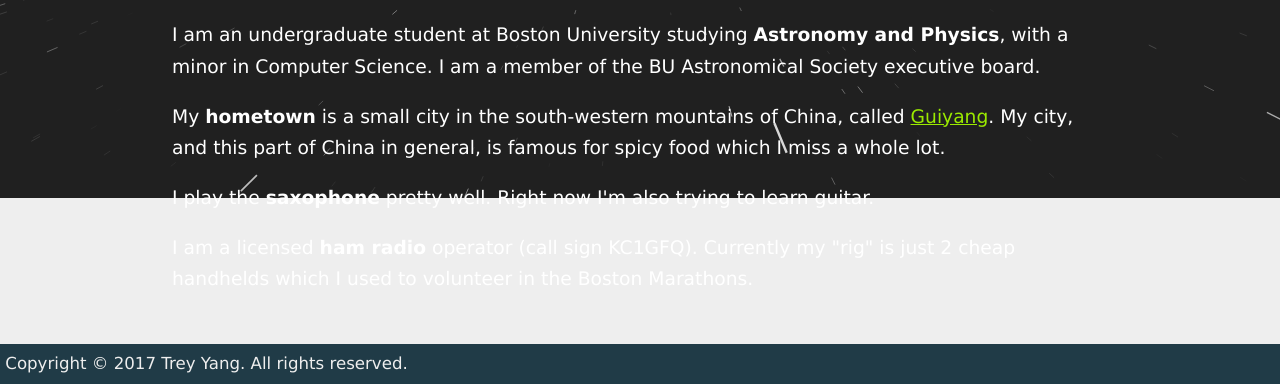
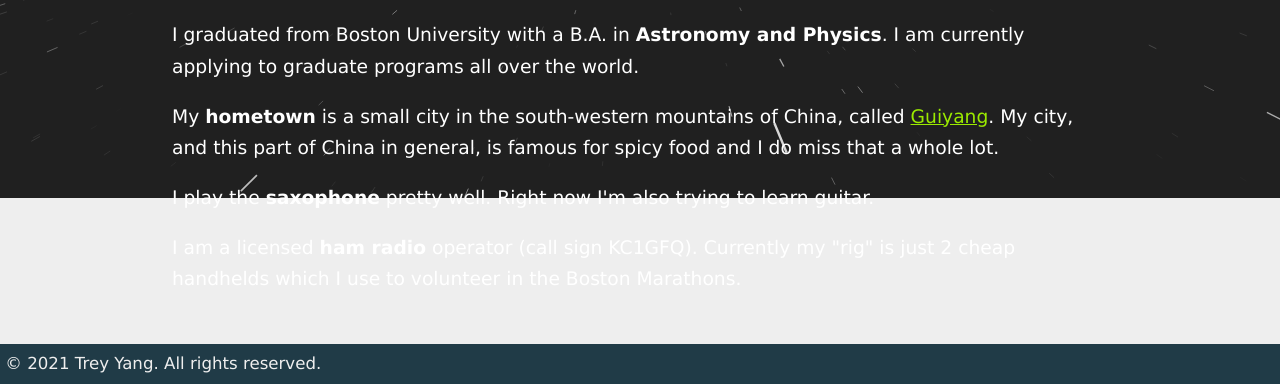
Before and after one commit to trey-yang/rip-potatojeans, a plain HTML site: page aboutme/index.html in a window 1280 px wide. Shown: the part 602-986 px from the top of the page. Drawn offline with Linux system fonts and the light colour scheme.

```diff
--- a/aboutme/index.html
+++ b/aboutme/index.html
@@ -50,16 +50,15 @@
 			<p><a class="SMButton" href="/resume-en-latest" target="_blank">résumé</a> <u><a class="SMButton" href="/contact">Contact Me</a></u></p>
 			<br>
 			<h2>ABOUT ME</h2>
-			<p>I am an undergraduate student at Boston University studying <b>Astronomy and Physics</b>, with a minor in Computer Science. I am a member of the BU Astronomical Society executive board.</p>
-			<p>My <b>hometown</b> is a small city in the south-western mountains of China, called <a href="https://en.wikipedia.org/wiki/Guiyang" target="_blank">Guiyang</a>. My city, and this part of China in general, is famous for spicy food which I miss a
-				whole lot.</p>
+			<p>I graduated from Boston University with a B.A. in <b>Astronomy and Physics</b>. I am currently applying to graduate programs all over the world. </p>
+			<p>My <b>hometown</b> is a small city in the south-western mountains of China, called <a href="https://en.wikipedia.org/wiki/Guiyang" target="_blank">Guiyang</a>. My city, and this part of China in general, is famous for spicy food and I do miss that a whole lot.</p>
 			<p>I play the <b>saxophone</b> pretty well. Right now I'm also trying to learn guitar.</p>
-			<p>I am a licensed <b>ham radio</b> operator (call sign KC1GFQ). Currently my "rig" is just 2 cheap handhelds which I used to volunteer in the Boston Marathons.</p>
+			<p>I am a licensed <b>ham radio</b> operator (call sign KC1GFQ). Currently my "rig" is just 2 cheap handhelds which I use to volunteer in the Boston Marathons.</p>
 			<br>
 		</div>
 		<!-- FOOTER -->
 		<div id="footer-bg">
-			<div id="footer-txt"> Copyright &#169; 2017 Trey Yang. All rights reserved.</div>
+			<div id="footer-txt"> &#169; 2021 Trey Yang. All rights reserved.</div>
 		</div>
 	</div>
 </body>
```
Also changed, not shown: 404.html (+1 -1 lines), contact/index.html (+1 -1 lines), index.html (+6 -6 lines), 1 other file.
